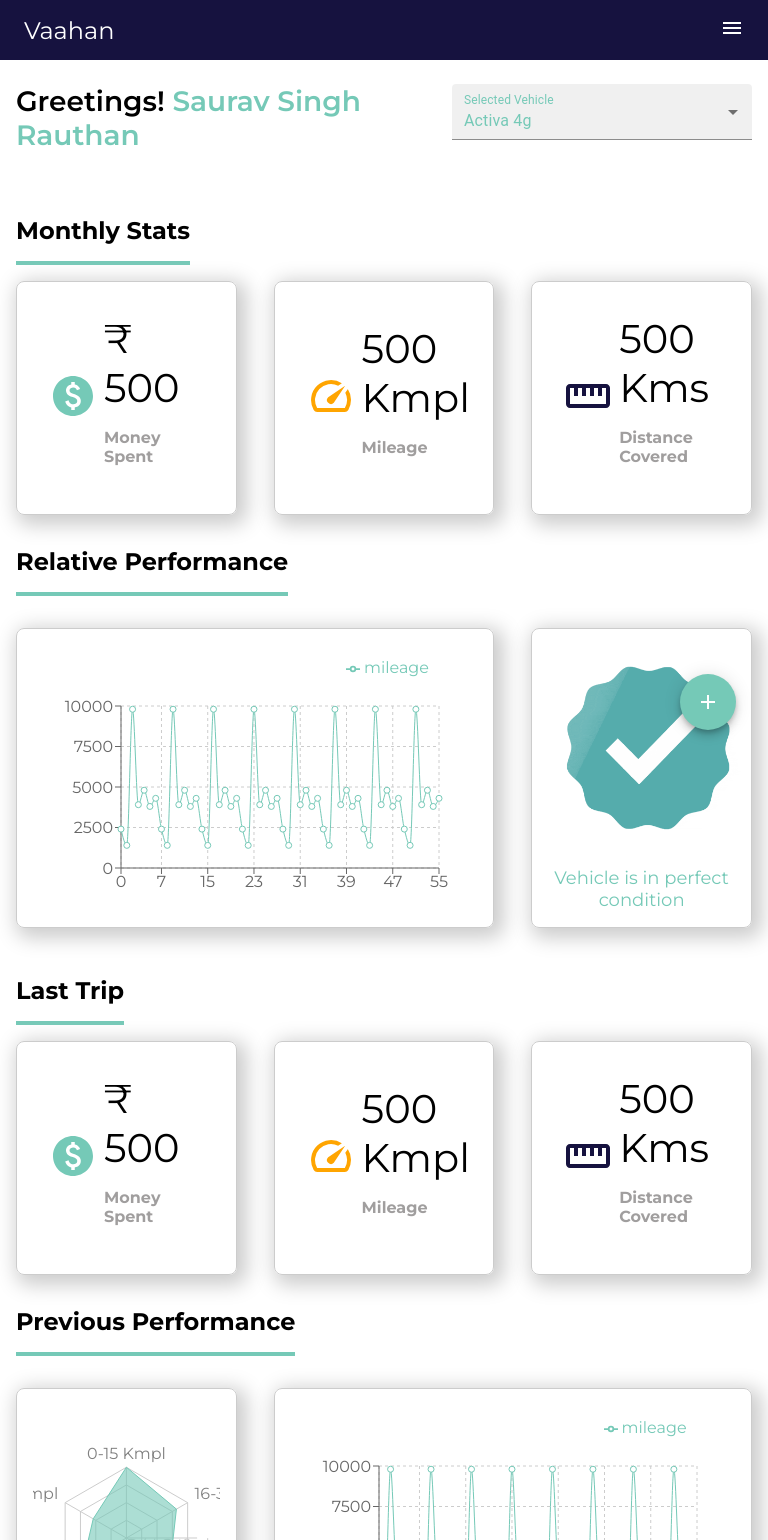
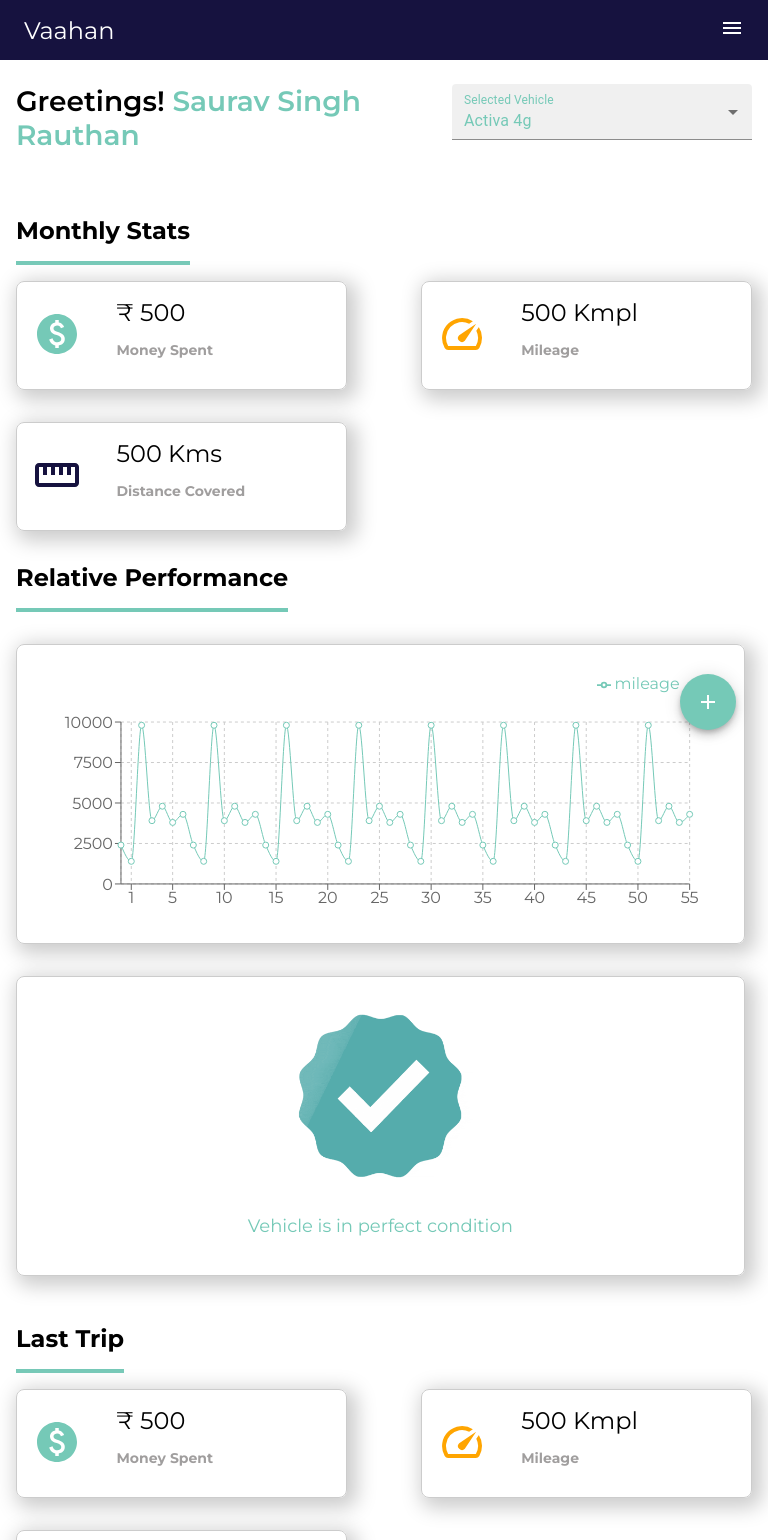
Before and after one commit to Saurav-Singh-Rauthan/Vaahan, a React (Create React App) app: page /dashboard in a window 768 px wide. Shown: the top 1540 px of the page. Built offline with nearby package versions, Linux system fonts and the light colour scheme.

Commit message:
tab view dashboard

```diff
--- a/src/components/DashboardUI/CountupTab/Countuptab.module.css
+++ b/src/components/DashboardUI/CountupTab/Countuptab.module.css
@@ -21,3 +21,17 @@
   color: rgb(160, 158, 158);
   font-weight: 700;
 }
+
+@media (min-width: 577px) and (max-width: 920px) {
+  .value {
+    font-size: 24px;
+  }
+
+  .container {
+    padding: 1rem;
+  }
+
+  .container p {
+   font-size: 14px;
+  }
+}
--- a/src/components/pages/Dashboard/Dashboard.module.css
+++ b/src/components/pages/Dashboard/Dashboard.module.css
@@ -25,8 +25,8 @@
   grid-template-columns: 30% 65%;
 }
 
-.mileageCompDiv ,
-.mileageCompPrevDiv{
+.mileageCompDiv,
+.mileageCompPrevDiv {
   border-radius: 8px;
   height: 300px;
   border: 1px solid #ccc;
@@ -48,3 +48,19 @@
 .selectInp::after {
   border-bottom: 1px solid #75c9b7 !important;
 }
+
+@media (min-width: 576px) {
+}
+
+@media (min-width: 577px) and (max-width: 920px) {
+  .monthlydetails {
+    grid-template-columns: repeat(2, 45%);
+    row-gap: 2rem;
+  }
+
+  .mileageComp,
+  .mileageCompPrev {
+    grid-template-columns: 99%;
+    row-gap: 2rem;
+  }
+}
```
